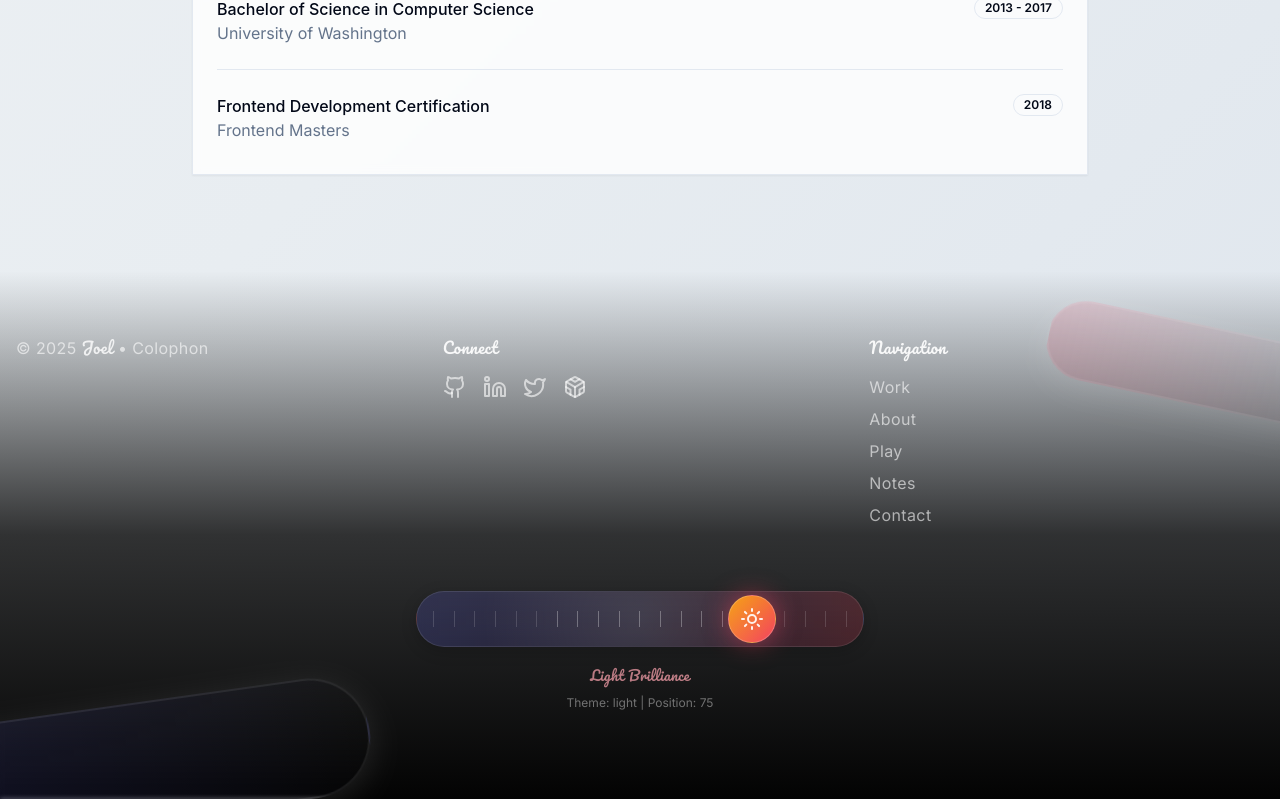
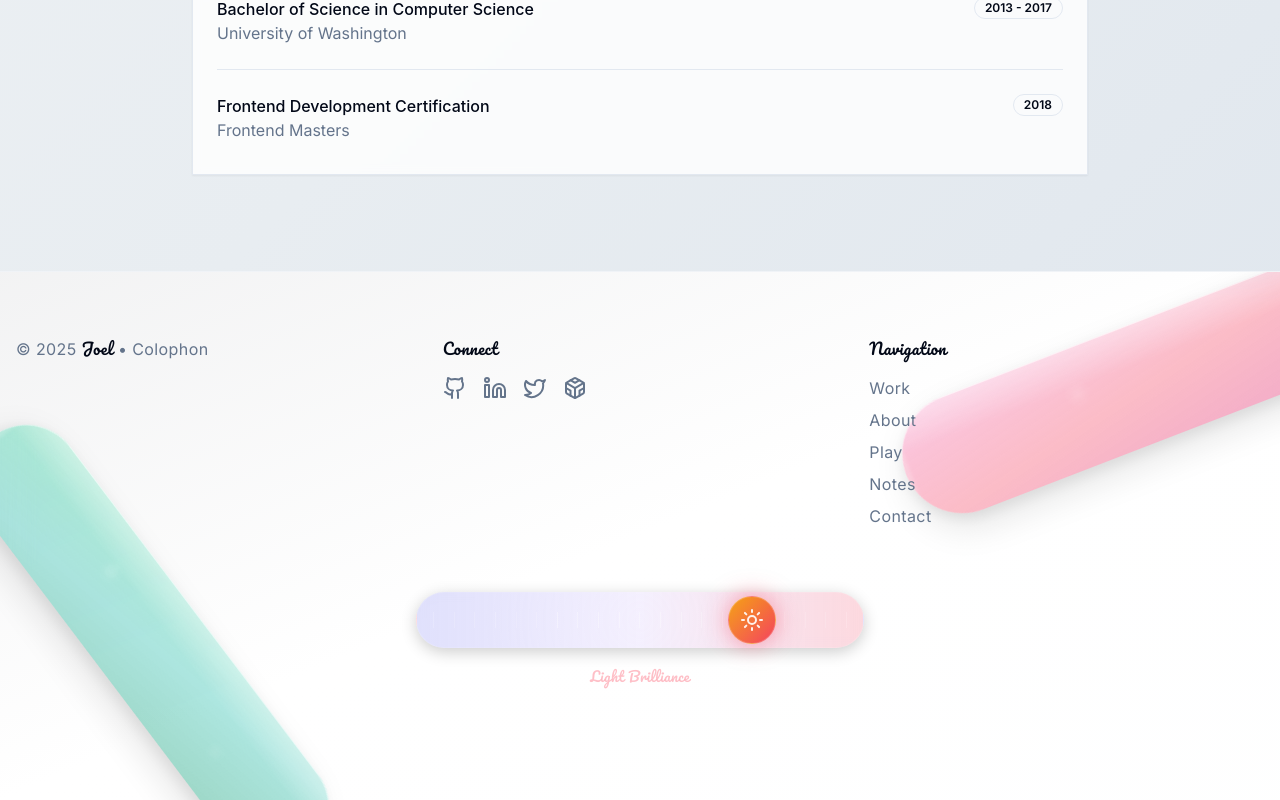
Before and after one commit to joeltk6094/My-dev-Portfolio, a Next.js app: page /cv in a window 1280 px wide. Shown: the part 1098-1898 px from the top of the page. Built offline with nearby package versions, Linux system fonts and the light colour scheme; a web font is replaced by a local one.

Commit message:
feat: integrate theme toggle functionality and enhance footer design with CleanGlassPill component

```diff
--- a/components/footer.tsx
+++ b/components/footer.tsx
@@ -5,6 +5,7 @@ import { motion } from "framer-motion"
 import { cn } from "@/lib/utils"
 import { Pacifico } from "next/font/google"
 import { Github, Linkedin, Twitter, CodesandboxIcon as CodeSandbox } from "lucide-react"
+import { CleanGlassPill } from "@/app/page"
 
 const pacifico = Pacifico({
   subsets: ["latin"],
@@ -29,32 +30,40 @@ export default function Footer() {
   }
 
   return (
-    <footer className="relative py-16 overflow-hidden">
-      {/* Background gradient */}
-      <div className="absolute inset-0 bg-gradient-to-b from-transparent via-[#030303]/80 to-[#030303]" />
+    <footer className="relative py-16 overflow-hidden bg-background border-t border-border/50">
+      {/* Background gradient - theme aware */}
+      <div className="absolute inset-0 bg-gradient-to-br from-primary/5 via-background to-secondary/5" />
 
-      {/* Decorative shapes */}
+      {/* Decorative shapes - theme aware */}
       <div className="absolute inset-0 overflow-hidden pointer-events-none">
-        <motion.div
+        {/* <motion.div
           initial={{ opacity: 0, y: 50, rotate: -15 }}
           animate={{ opacity: 1, y: 0, rotate: -8 }}
           transition={{ duration: 2, ease: [0.23, 0.86, 0.39, 0.96] }}
           className="absolute bottom-[-5%] left-[-10%] w-[500px] h-[120px]"
         >
-          <div className="absolute inset-0 rounded-full bg-gradient-to-r from-indigo-500/[0.15] to-transparent backdrop-blur-[2px] border-2 border-white/[0.08] shadow-[0_8px_32px_0_rgba(255,255,255,0.1)]" />
-        </motion.div>
 
-        <motion.div
-          initial={{ opacity: 0, y: 50, rotate: 15 }}
-          animate={{ opacity: 1, y: 0, rotate: 12 }}
-          transition={{ duration: 2, delay: 0.3, ease: [0.23, 0.86, 0.39, 0.96] }}
-          className="absolute top-[10%] right-[-5%] w-[300px] h-[80px]"
-        >
-          <div className="absolute inset-0 rounded-full bg-gradient-to-r from-rose-500/[0.15] to-transparent backdrop-blur-[2px] border-2 border-white/[0.08] shadow-[0_8px_32px_0_rgba(255,255,255,0.1)]" />
-        </motion.div>
+          <div className="absolute inset-0 rounded-full bg-gradient-to-r from-primary/20 to-transparent backdrop-blur-[2px] border-2 border-border/20 shadow-[0_8px_32px_0_rgba(0,0,0,0.1)] dark:shadow-[0_8px_32px_0_rgba(255,255,255,0.1)]" />
+        </motion.div> */}
+         <CleanGlassPill
+              delay={0.4}
+              width={550}
+              height={120}
+              rotate={-12}
+              color="bg-gradient-to-br from-pink-400/40 via-rose-500/35 to-pink-600/40"
+              className="right-[-12%] top-[5%]"
+            />
       </div>
 
       <div className="container relative z-10 mx-auto px-4">
+         <CleanGlassPill
+              delay={0.6}
+              width={520}
+              height={110}
+              rotate={25}
+              color="bg-gradient-to-br from-emerald-400/40 via-teal-500/35 to-emerald-600/40"
+              className="left-[-8%] bottom-[8%]"
+            />
         <div className="grid grid-cols-1 gap-8 md:grid-cols-3">
           <motion.div
             custom={0}
@@ -62,11 +71,11 @@ export default function Footer() {
             initial="hidden"
             whileInView="visible"
             viewport={{ once: true }}
-            className="text-white/60 text-center md:text-left"
+            className="text-muted-foreground text-center md:text-left"
           >
             <p className="tracking-wide">
-              © {currentYear} <span className={cn("text-white/80", pacifico.className)}>Joel</span> •{" "}
-              <Link href="/colophon" className="hover:text-white/90 transition-colors">
+              © {currentYear} <span className={cn("text-foreground font-medium", pacifico.className)}>Joel</span> •{" "}
+              <Link href="/colophon" className="hover:text-foreground transition-colors duration-200">
                 Colophon
               </Link>
             </p>
@@ -80,13 +89,13 @@ export default function Footer() {
             viewport={{ once: true }}
             className="space-y-4 text-center md:text-left"
           >
-            <h3 className={cn("text-white/90 font-medium mb-4 tracking-wide", pacifico.className)}>Connect</h3>
+            <h3 className={cn("text-foreground font-medium mb-4 tracking-wide", pacifico.className)}>Connect</h3>
             <div className="flex justify-center md:justify-start space-x-4">
               <Link
                 href="https://github.com/joeldev"
                 target="_blank"
                 rel="noopener noreferrer"
-                className="text-white/60 hover:text-white/90 transition-colors"
+                className="text-muted-foreground hover:text-foreground transition-colors duration-200 hover:scale-110 transform"
               >
                 <Github size={24} />
                 <span className="sr-only">GitHub</span>
@@ -95,7 +104,7 @@ export default function Footer() {
                 href="https://linkedin.com/in/joeldev"
                 target="_blank"
                 rel="noopener noreferrer"
-                className="text-white/60 hover:text-white/90 transition-colors"
+                className="text-muted-foreground hover:text-foreground transition-colors duration-200 hover:scale-110 transform"
               >
                 <Linkedin size={24} />
                 <span className="sr-only">LinkedIn</span>
@@ -104,7 +113,7 @@ export default function Footer() {
                 href="https://twitter.com/joeldev"
                 target="_blank"
                 rel="noopener noreferrer"
-                className="text-white/60 hover:text-white/90 transition-colors"
+                className="text-muted-foreground hover:text-foreground transition-colors duration-200 hover:scale-110 transform"
               >
                 <Twitter size={24} />
                 <span className="sr-only">Twitter</span>
@@ -113,7 +122,7 @@ export default function Footer() {
                 href="https://codesandbox.io/u/joeldev"
                 target="_blank"
                 rel="noopener noreferrer"
-                className="text-white/60 hover:text-white/90 transition-colors"
+                className="text-muted-foreground hover:text-foreground transition-colors duration-200 hover:scale-110 transform"
               >
                 <CodeSandbox size={24} />
                 <span className="sr-only">CodeSandbox</span>
@@ -129,30 +138,30 @@ export default function Footer() {
             viewport={{ once: true }}
             className="space-y-4 text-center md:text-left"
           >
-            <h3 className={cn("text-white/90 font-medium mb-4 tracking-wide", pacifico.className)}>Navigation</h3>
+            <h3 className={cn("text-foreground font-medium mb-4 tracking-wide", pacifico.className)}>Navigation</h3>
             <ul className="space-y-2">
               <li>
-                <Link href="/" className="text-white/60 hover:text-white/90 transition-colors tracking-wide">
+                <Link href="/" className="text-muted-foreground hover:text-foreground transition-colors duration-200 tracking-wide">
                   Work
                 </Link>
               </li>
               <li>
-                <Link href="/about" className="text-white/60 hover:text-white/90 transition-colors tracking-wide">
+                <Link href="/about" className="text-muted-foreground hover:text-foreground transition-colors duration-200 tracking-wide">
                   About
                 </Link>
               </li>
               <li>
-                <Link href="/play" className="text-white/60 hover:text-white/90 transition-colors tracking-wide">
+                <Link href="/play" className="text-muted-foreground hover:text-foreground transition-colors duration-200 tracking-wide">
                   Play
                 </Link>
               </li>
               <li>
-                <Link href="/notes" className="text-white/60 hover:text-white/90 transition-colors tracking-wide">
+                <Link href="/notes" className="text-muted-foreground hover:text-foreground transition-colors duration-200 tracking-wide">
                   Notes
                 </Link>
               </li>
               <li>
-                <Link href="/message" className="text-white/60 hover:text-white/90 transition-colors tracking-wide">
+                <Link href="/message" className="text-muted-foreground hover:text-foreground transition-colors duration-200 tracking-wide">
                   Contact
                 </Link>
               </li>
@@ -169,8 +178,6 @@ export default function Footer() {
         >
           <ThemeSlider />
         </motion.div>
-
-
       </div>
     </footer>
   )
--- a/components/theme-slider.tsx
+++ b/components/theme-slider.tsx
@@ -1,6 +1,6 @@
 "use client"
 
-import type React from "react" // Explicit import for React 17 compatibility
+import type React from "react"
 import { useEffect, useRef, useState } from "react"
 import { useTheme } from "next-themes"
 import { Moon, Sun } from "lucide-react"
@@ -16,7 +16,7 @@ const pacifico = Pacifico({
 
 export default function ThemeSlider() {
   const { setTheme, resolvedTheme } = useTheme()
-  const [position, setPosition] = useState(75) // Default to light mode position
+  const [position, setPosition] = useState(75)
   const [isDragging, setIsDragging] = useState(false)
   const [mounted, setMounted] = useState(false)
   const sliderRef = useRef<HTMLDivElement>(null)
```
Also changed, not shown: app/page.tsx (+44 -12 lines), 1 other file (tests, documents, lock files or other folders).
